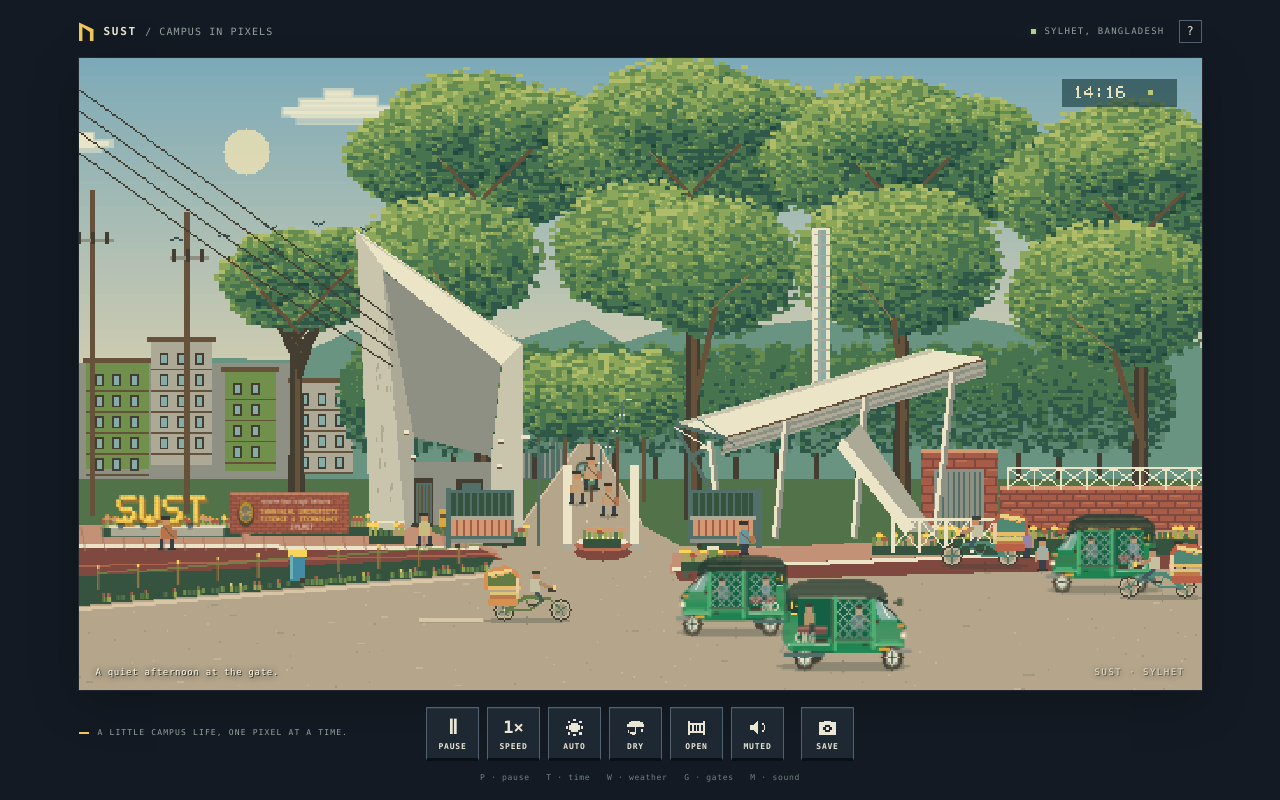
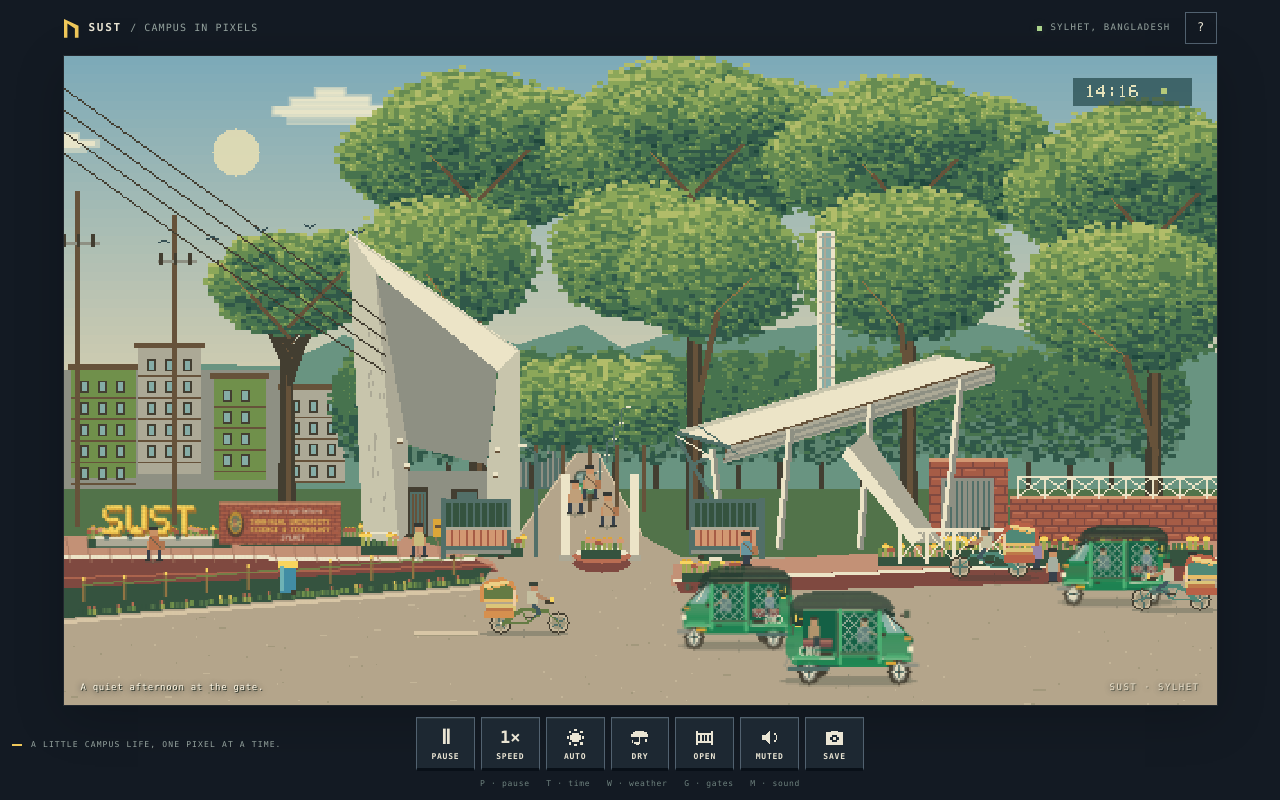
Before and after one commit to rabit314/Pixel-Art-Sust-Gate, a website: page index.html in a window 1280 px wide. Drawn offline with Linux system fonts and the light colour scheme.

Commit message:
Fit campus scene across device screens and link Netlify site

```diff
--- a/index.html
+++ b/index.html
@@ -11,28 +11,28 @@
 :root{color-scheme:dark;--bg:#131a23;--panel:#1d2832;--line:#526270;--ink:#eae5d4;--muted:#96a49f;--accent:#f0c85a}
 *{box-sizing:border-box}
 html,body{margin:0;min-height:100%;background:var(--bg)}
-body{font-family:ui-monospace,"Cascadia Code",Consolas,monospace;color:var(--ink);display:grid;place-items:center;min-height:100svh;padding:20px max(18px,env(safe-area-inset-right)) max(18px,env(safe-area-inset-bottom)) max(18px,env(safe-area-inset-left));-webkit-tap-highlight-color:transparent}
+body{--edge:12px;font-family:ui-monospace,"Cascadia Code",Consolas,monospace;color:var(--ink);display:grid;place-items:center;min-height:100svh;min-height:var(--viewport-height,100dvh);padding:max(var(--edge),env(safe-area-inset-top)) max(var(--edge),env(safe-area-inset-right)) max(var(--edge),env(safe-area-inset-bottom)) max(var(--edge),env(safe-area-inset-left));-webkit-tap-highlight-color:transparent}
 button{font:inherit;color:inherit;touch-action:manipulation;cursor:pointer}
-#app{width:min(1280px,100%);display:flex;flex-direction:column;gap:15px;margin:auto}
-.masthead{display:flex;justify-content:space-between;align-items:center;font-size:11px;line-height:1.3;letter-spacing:1.7px;gap:12px}
+#app{width:100%;max-width:100%;min-width:0;display:flex;flex-direction:column;gap:12px;margin:auto}
+.masthead{display:flex;flex-wrap:wrap;justify-content:space-between;align-items:center;align-self:center;width:var(--scene-width,100%);min-width:min(100%,360px);max-width:100%;font-size:11px;line-height:1.3;letter-spacing:1.7px;gap:6px 12px}
 .wordmark{display:flex;align-items:center;gap:10px;font-weight:700;white-space:nowrap}
 .wordmark-detail{font-size:10px;color:var(--muted);font-weight:400;letter-spacing:1.1px}
 .gate-mark{width:15px;height:19px;background:var(--accent);clip-path:polygon(0 0,100% 37%,100% 100%,76% 100%,76% 52%,26% 25%,26% 100%,0 100%)}
 .location{display:flex;align-items:center;gap:8px;font-size:9px;letter-spacing:1.25px;color:var(--muted)}
 .live-dot{width:5px;height:5px;background:#acd68d;box-shadow:0 0 9px #acd68d36}
-.info-button{width:23px;height:23px;margin-left:6px;border:1px solid var(--line);background:transparent;font-size:12px;color:var(--ink)}
+.info-button{width:32px;height:32px;margin-left:6px;border:1px solid var(--line);background:transparent;font-size:12px;color:var(--ink)}
 .info-button:hover{border-color:var(--accent);color:var(--accent)}
-.scene-frame{position:relative;aspect-ratio:16/9;overflow:hidden;background:#759cb1;isolation:isolate;outline:1px solid #e5e4d414;box-shadow:0 12px 48px #0003}
+.scene-frame{position:relative;width:100%;max-width:100%;align-self:center;aspect-ratio:16/9;flex:none;overflow:hidden;background:#759cb1;isolation:isolate;outline:1px solid #e5e4d414;box-shadow:0 12px 48px #0003}
 canvas{display:block;width:100%;height:100%;image-rendering:pixelated;image-rendering:crisp-edges;touch-action:manipulation}
 .scene-caption{position:absolute;left:17px;right:17px;bottom:13px;display:flex;justify-content:space-between;gap:14px;pointer-events:none;font-size:9px;letter-spacing:.7px;color:#fff8e5;text-shadow:1px 1px 0 #2d362c,0 1px 6px #202930}
 .canvas-tag{letter-spacing:1.5px;white-space:nowrap;opacity:.7}
 .toast{position:absolute;left:50%;top:16px;transform:translate(-50%,-8px);padding:9px 13px;border:1px solid #ebdd9c99;background:#152a28e8;font-size:11px;opacity:0;transition:opacity .18s,transform .18s;pointer-events:none;width:max-content;max-width:calc(100% - 16px);text-align:center;color:#f2e8c8}
 .toast.visible{opacity:1;transform:translate(-50%,0)}
-.scene-footer{position:relative;display:flex;align-items:center;justify-content:center;flex-direction:column;gap:12px}
+.scene-footer{position:relative;width:100%;display:flex;align-items:center;justify-content:center;flex-direction:column;gap:8px}
 .small-note{margin:2px 0 0;font-size:9px;letter-spacing:1.8px;line-height:1.5;color:var(--muted);display:flex;align-items:center;gap:9px;text-align:center}
 .note-dash{height:2px;width:10px;background:var(--accent);display:inline-block}
-.controls{display:flex;flex-wrap:wrap;max-width:100%;align-items:center;justify-content:center;gap:7px}
-.control{display:flex;flex-direction:column;align-items:center;justify-content:center;gap:5px;min-width:53px;width:53px;height:54px;appearance:none;background:var(--panel);border:1px solid var(--line);border-bottom:3px solid #091018;border-radius:0;padding:6px 0 4px;transition:color .12s,border-color .12s,background .12s;box-shadow:0 1px 0 #68777533 inset;user-select:none}
+.controls{display:grid;grid-template-columns:repeat(7,minmax(0,1fr));width:min(448px,100%);align-items:center;gap:6px}
+.control{display:flex;flex-direction:column;align-items:center;justify-content:center;gap:5px;min-width:0;width:100%;height:54px;appearance:none;background:var(--panel);border:1px solid var(--line);border-bottom:3px solid #091018;border-radius:0;padding:6px 0 4px;transition:color .12s,border-color .12s,background .12s;box-shadow:0 1px 0 #68777533 inset;user-select:none}
 .control:hover{background:#293743;border-color:#bdc4ab;color:var(--accent)}
 .control:active{transform:translateY(2px);border-bottom-width:1px}
 .control.active{color:var(--accent);border-color:#9f9054;background:#2a302c}
@@ -41,9 +41,9 @@
 .speed-value{font-size:17px;letter-spacing:0}
 .control-svg{width:21px;height:21px;fill:currentColor;shape-rendering:crispEdges}
 .control-label{font-size:8px;font-weight:700;letter-spacing:.8px;line-height:1}
-.capture{margin-left:9px}
+.capture{margin-left:0}
 .interaction-hint{font-size:8px;color:#6f837f;letter-spacing:.7px;margin:0}
-dialog{color:var(--ink);background:#1b2630;border:1px solid #87917e;max-width:470px;width:calc(100% - 36px);padding:32px;box-shadow:9px 9px 0 #0b121999;line-height:1.7}
+dialog{color:var(--ink);background:#1b2630;border:1px solid #87917e;max-width:470px;width:calc(100% - 36px);max-height:calc(100svh - 32px);max-height:calc(var(--viewport-height,100dvh) - 32px);overflow:auto;padding:32px;box-shadow:9px 9px 0 #0b121999;line-height:1.7}
 dialog::backdrop{background:#070e17c9;backdrop-filter:blur(4px)}
 .dialog-close{position:absolute;right:13px;top:12px;background:transparent;border:1px solid var(--line);width:25px;height:25px;line-height:20px;font-size:20px}
 .eyebrow{font-size:8px;letter-spacing:1.7px;color:var(--accent)}
@@ -55,10 +55,11 @@
 .shortcuts dt{color:var(--accent);width:90px}
 .shortcuts dd{margin:0;color:#c2cbc2}
 dialog .dialog-footnote{font-size:10px;color:#7f9490;margin-bottom:0}
-@media(min-width:1000px) and (min-height:700px){.small-note{position:absolute;left:0;top:20px;max-width:290px;text-align:left;font-size:8px;letter-spacing:1.15px}.scene-footer{padding-top:2px}.controls{gap:8px}}
-@media(max-width:700px){body{padding:16px 10px;align-items:center}#app{gap:12px}.masthead{font-size:10px;letter-spacing:1px}.wordmark-detail{font-size:8px;letter-spacing:.3px}.location{font-size:8px;letter-spacing:.3px}.live-dot{display:none}.location{gap:2px}.info-button{margin-left:5px}.scene-caption{left:9px;right:9px;bottom:7px;font-size:7px;letter-spacing:0}.canvas-tag{display:none}.controls{gap:5px}.control{min-width:42px;width:42px;height:49px;gap:4px}.control-label{font-size:7px;letter-spacing:.2px}.control-svg{width:19px;height:19px}.capture{margin-left:3px}.small-note{font-size:7px;letter-spacing:1px}.interaction-hint{font-size:7px}.hint-extra{display:none}.toast{font-size:8px;top:8px;padding:6px 8px}dialog{padding:27px}}
-@media(max-width:380px){.wordmark-detail{display:none}.control{width:39px;min-width:39px}.controls{gap:4px}}
-@media(max-height:550px) and (min-width:600px){body{padding:8px}#app{gap:6px;max-width:calc((100svh - 95px)*16/9)}.masthead{font-size:8px}.wordmark-detail{font-size:7px}.location{font-size:7px}.small-note,.interaction-hint{display:none}.scene-footer{gap:0}.control{width:43px;min-width:43px;height:44px;gap:2px}.control-label{font-size:7px}.control-icon{font-size:17px}.control-svg{height:17px;width:17px}.scene-caption{font-size:7px;bottom:8px}}
+@media(min-width:1100px) and (min-height:700px){.small-note{position:absolute;left:0;top:20px;max-width:280px;text-align:left;font-size:8px;letter-spacing:1.15px}}
+@media(max-width:700px){body{--edge:8px}#app{gap:10px}.masthead{font-size:10px;letter-spacing:1px}.wordmark-detail{font-size:8px;letter-spacing:.3px}.location{font-size:8px;letter-spacing:.3px;gap:2px}.live-dot{display:none}.info-button{margin-left:5px;width:44px;height:44px}.scene-caption{left:9px;right:9px;bottom:7px;font-size:7px;letter-spacing:0}.canvas-tag{display:none}.controls{gap:4px}.control{height:50px;gap:4px}.control-label{font-size:7px;letter-spacing:.2px}.control-svg{width:19px;height:19px}.small-note{font-size:7px;letter-spacing:1px}.interaction-hint{font-size:7px}.hint-extra{display:none}.toast{font-size:8px;top:8px;padding:6px 8px}dialog{padding:27px}}
+@media(max-width:380px){.wordmark-detail{display:none}}
+@media(max-width:360px){.controls{grid-template-columns:repeat(8,minmax(0,1fr));max-width:320px}.control{grid-column:span 2}.control:nth-child(5){grid-column:2/span 2}}
+@media(max-height:550px) and (min-width:500px){body{--edge:6px}#app{gap:6px}.masthead{font-size:9px;letter-spacing:.8px}.wordmark-detail{font-size:7px}.location{font-size:8px;letter-spacing:.3px}.info-button{width:32px;height:32px}.small-note,.interaction-hint{display:none}.scene-footer{gap:0}.control{height:44px;gap:2px}.control-label{font-size:7px}.control-icon{font-size:17px}.control-svg{height:17px;width:17px}.scene-caption{font-size:7px;bottom:8px}}
 @media(prefers-reduced-motion:reduce){.toast,.control{transition:none}}
 
 </style>
@@ -635,17 +636,28 @@
     if(e.matches&&state.playing){state.playing=false;stopFrame();syncControls();refreshScene();}
   });
   function fitScene(){
-    const root=$('app'),bodyStyle=getComputedStyle(document.body),rootStyle=getComputedStyle(root);
+    const root=$('app'),scene=$('sceneFrame'),bodyStyle=getComputedStyle(document.body),rootStyle=getComputedStyle(root);
     const px=value=>parseFloat(value)||0;
-    const width=Math.max(0,Math.min(1280,document.documentElement.clientWidth-px(bodyStyle.paddingLeft)-px(bodyStyle.paddingRight)));
+    // Browser bars can change the visible height without changing innerHeight.
+    // Keep native pinch zoom intact by fitting only at the normal viewport scale.
+    const viewport=window.visualViewport,normalScale=viewport&&viewport.scale===1;
+    const viewportWidth=normalScale?viewport.width:document.documentElement.clientWidth;
+    const viewportHeight=normalScale?viewport.height:window.innerHeight;
+    const width=Math.max(1,viewportWidth-px(bodyStyle.paddingLeft)-px(bodyStyle.paddingRight));
+    document.body.style.setProperty('--viewport-height',viewportHeight+'px');
     root.style.width=width+'px';
-    // Measure the controls instead of reserving a fixed height; narrow screens may wrap.
-    for(let i=0;i<2;i++){
-      const available=Math.max(90,window.innerHeight-px(bodyStyle.paddingTop)-px(bodyStyle.paddingBottom)-root.querySelector('header').offsetHeight-root.querySelector('footer').offsetHeight-px(rootStyle.rowGap)*2);
-      root.style.width=Math.floor(Math.min(width,available*16/9))+'px';
+    // The controls keep the full available width, even when height limits the art.
+    // Remeasure the masthead if its text wraps beside the fitted scene.
+    for(let i=0;i<3;i++){
+      const available=Math.max(1,viewportHeight-px(bodyStyle.paddingTop)-px(bodyStyle.paddingBottom)-root.querySelector('header').offsetHeight-root.querySelector('footer').offsetHeight-px(rootStyle.rowGap)*2);
+      const sceneWidth=Math.max(1,Math.floor(Math.min(width,available*16/9)));
+      scene.style.width=sceneWidth+'px';root.style.setProperty('--scene-width',sceneWidth+'px');
     }
   }
-  window.addEventListener('resize',fitScene);fitScene();syncControls();refreshScene();
+  window.addEventListener('resize',fitScene);
+  if(window.visualViewport)window.visualViewport.addEventListener('resize',fitScene);
+  window.addEventListener('pageshow',fitScene);
+  fitScene();syncControls();refreshScene();
 })();
 
 </script>
```
Also changed, not shown: tests/scene.test.mjs (+119 -8 lines), README.md.
